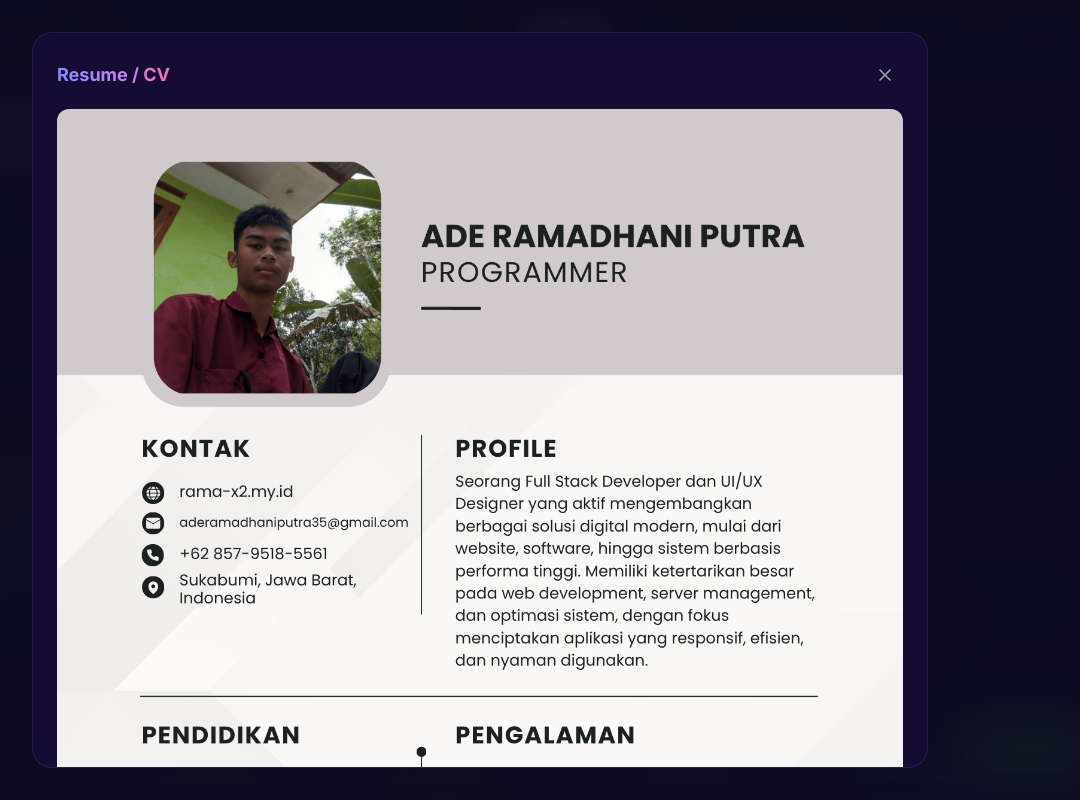
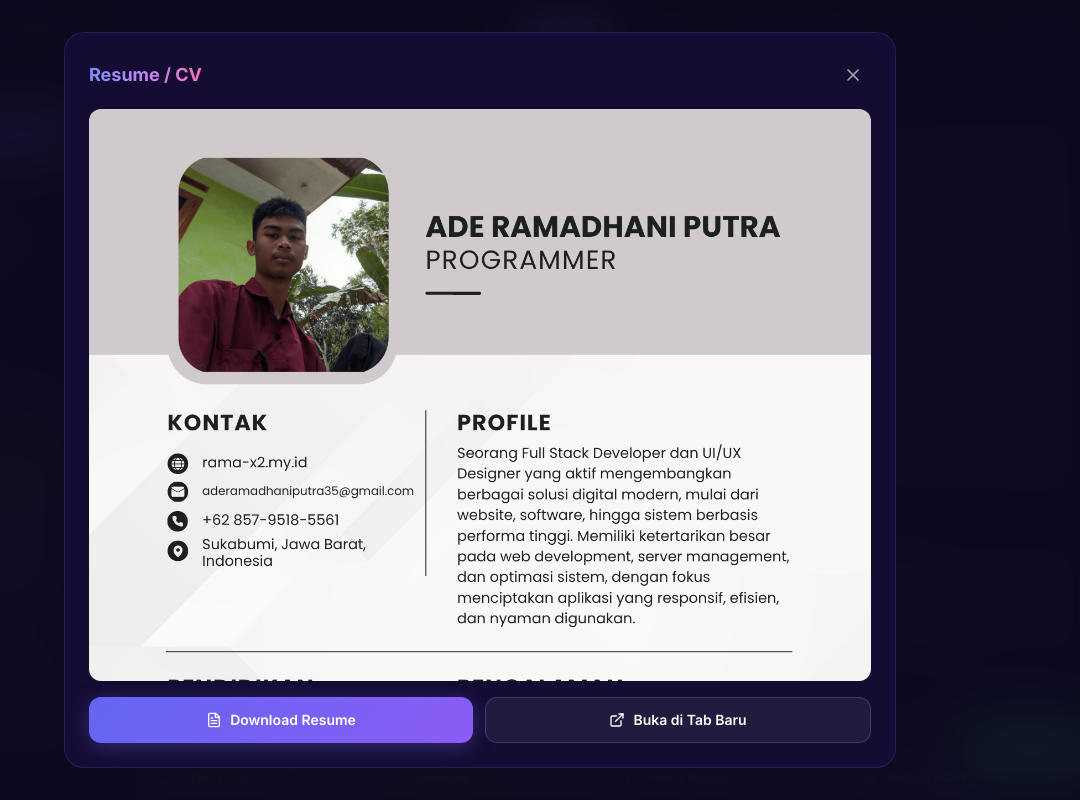
Before and after one commit to Rama-X2/portfolio, a Next.js app: page / in a window 1280 px wide. Both pictures are taken after a click on the button "View Resume". Shown: the top 800 px of the page, without its empty margins (160-1240 px from the left). Built offline with nearby package versions, Linux system fonts and the light colour scheme.

Commit message:
Add files via upload

```diff
--- a/app/globals.css
+++ b/app/globals.css
@@ -335,3 +335,61 @@
 @media (min-width: 375px) {
   .xs\:block { display: block; }
 }
+
+/* ── Resume Modal ──────────────────────────────────────────────────────────── */
+.resume-modal-content {
+  /* Fixed size modal — image scrolls inside, buttons stay pinned */
+  max-width: 52rem;
+  width: 100%;
+  /* Use most of the viewport height but stay inside it */
+  height: calc(100vh - 4rem);
+  max-height: 900px;
+  padding: 1.5rem;
+  border-radius: 1.25rem;
+  background: rgba(22, 13, 53, 0.97);
+  border: 1px solid rgba(99, 102, 241, 0.2);
+  display: flex;
+  flex-direction: column;
+  overflow: hidden; /* outer shell does NOT scroll */
+}
+
+/* The scrollable image area fills available space */
+.resume-img-scroll {
+  flex: 1;
+  overflow-y: auto;
+  overflow-x: hidden;
+  border-radius: 0.75rem;
+  background: rgba(255, 255, 255, 0.04);
+  -webkit-overflow-scrolling: touch;
+  /* Custom scrollbar */
+  scrollbar-width: thin;
+  scrollbar-color: rgba(99, 102, 241, 0.5) transparent;
+}
+.resume-img-scroll::-webkit-scrollbar {
+  width: 6px;
+}
+.resume-img-scroll::-webkit-scrollbar-track {
+  background: transparent;
+}
+.resume-img-scroll::-webkit-scrollbar-thumb {
+  background: rgba(99, 102, 241, 0.4);
+  border-radius: 3px;
+}
+
+/* Resume image fills scroll area width, height follows aspect ratio */
+.resume-img {
+  width: 100%;
+  height: auto;
+  display: block;
+  object-fit: contain;
+}
+
+/* Mobile: slide-up sheet style, slightly taller */
+@media (max-width: 640px) {
+  .resume-modal-content {
+    height: calc(100vh - 1rem);
+    max-height: 100vh;
+    border-radius: 1.25rem 1.25rem 0 0;
+    padding: 1.25rem;
+  }
+}
--- a/components/Portfolio.tsx
+++ b/components/Portfolio.tsx
@@ -1044,10 +1044,11 @@ export default function Portfolio() {
         {showResume && (
           <motion.div className="portfolio-modal" initial={{ opacity: 0 }} animate={{ opacity: 1 }} exit={{ opacity: 0 }}
             onClick={() => setShowResume(false)}>
-            <motion.div className="portfolio-modal-content max-w-3xl" onClick={(e) => e.stopPropagation()}
+            <motion.div className="resume-modal-content" onClick={(e) => e.stopPropagation()}
               initial={{ scale: 0.88, y: 40 }} animate={{ scale: 1, y: 0 }} exit={{ scale: 0.88, y: 40 }}>
 
-              <div className="flex justify-between items-center mb-4">
+              {/* Header */}
+              <div className="flex justify-between items-center mb-4 flex-shrink-0">
                 <h2 className="text-lg font-bold gradient-text">Resume / CV</h2>
                 <motion.button onClick={() => setShowResume(false)}
                   className="p-2 text-gray-400 hover:text-white"
@@ -1056,24 +1057,42 @@ export default function Portfolio() {
                 </motion.button>
               </div>
 
-              <div className="relative rounded-xl overflow-hidden mb-4" style={{ aspectRatio: '0.707/1' }}>
-                <Image src="/gambar-resume/cv-resume-ade-rama.png" alt="Resume Ade Ramadhani Putra"
-                  fill className="object-contain bg-white/5" />
+              {/* Scrollable image area */}
+              <div className="resume-img-scroll">
+                <img
+                  src="/gambar-resume/cv-resume-ade-rama.png"
+                  alt="Resume Ade Ramadhani Putra"
+                  className="resume-img"
+                />
               </div>
 
+              {/* Action buttons */}
+              <div className="flex flex-col sm:flex-row gap-3 mt-4 flex-shrink-0">
                 <motion.a
-                href="/gambar-resume/CV Resume - Ade Rama.png"
-                download
-                className="btn-primary w-full flex items-center justify-center gap-2"
+                  href="/gambar-resume/cv-resume-ade-rama.png"
+                  download="CV-Resume-Ade-Ramadhani-Putra.png"
+                  className="btn-primary flex-1 flex items-center justify-center gap-2"
                   whileHover={{ scale: 1.02 }}
                   whileTap={{ scale: 0.98 }}
                 >
                   <FileText className="w-4 h-4" /> Download Resume
                 </motion.a>
+                <motion.a
+                  href="/gambar-resume/cv-resume-ade-rama.png"
+                  target="_blank"
+                  rel="noopener noreferrer"
+                  className="btn-outline flex-1 flex items-center justify-center gap-2"
+                  whileHover={{ scale: 1.02 }}
+                  whileTap={{ scale: 0.98 }}
+                >
+                  <ExternalLink className="w-4 h-4" /> Buka di Tab Baru
+                </motion.a>
+              </div>
             </motion.div>
           </motion.div>
         )}
       </AnimatePresence>
+
     </div>
   )
 }
```
Lines whose indentation alone changed are shown as unchanged.
